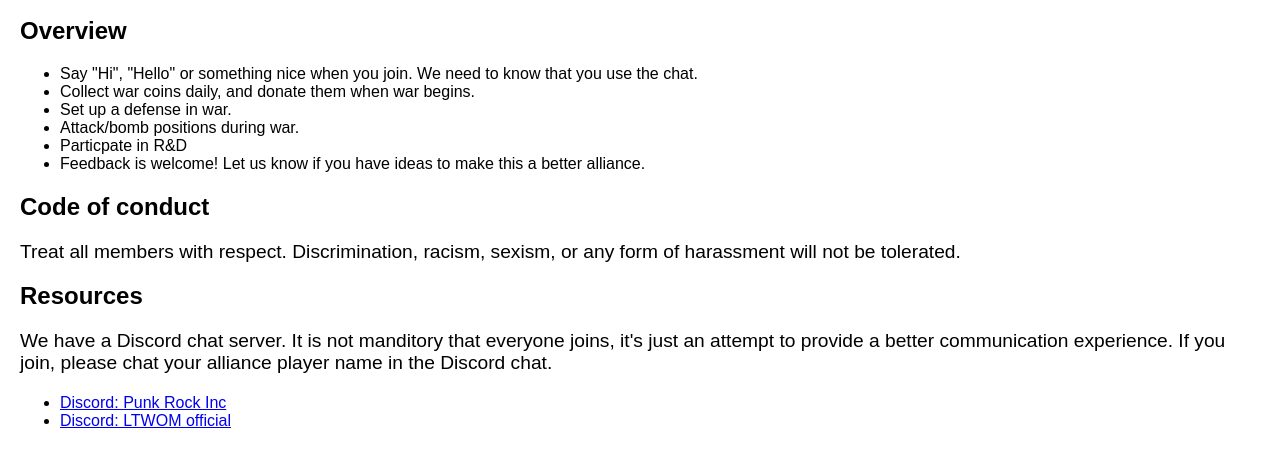
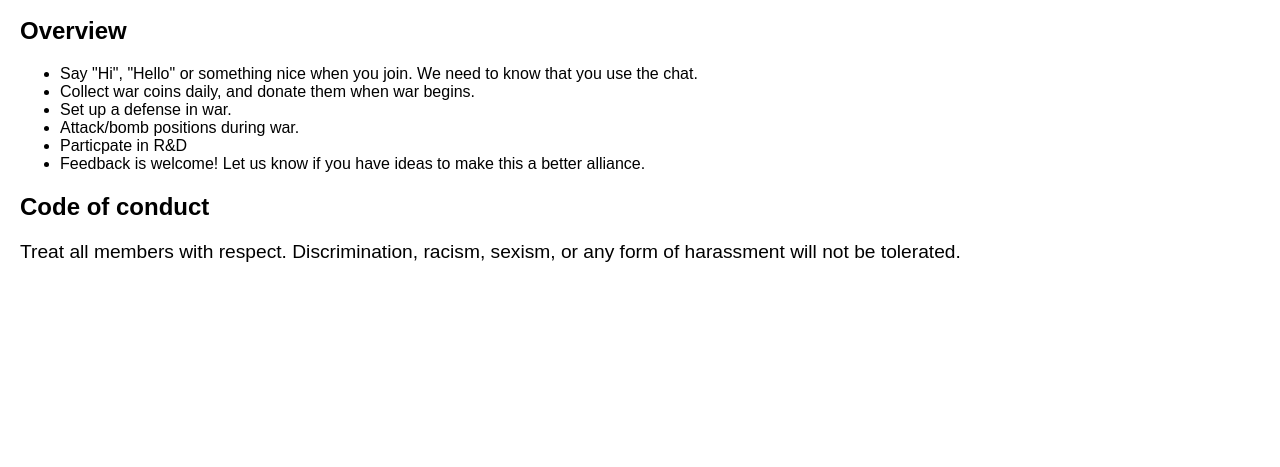
Before and after one commit to jaymckinney/LTWOM-Punk-Rock-Inc, a plain HTML site: page index.html in a window 1280 px wide. Shown: the part 125-592 px from the top of the page. Drawn offline with Linux system fonts and the light colour scheme.

Commit message:
Add files via upload
Removed Discord

```diff
--- a/index.html
+++ b/index.html
@@ -52,16 +52,6 @@
         Treat all members with respect. Discrimination, racism, sexism, or any form of harassment will not be
         tolerated.
     </p>
-
-    <h2>Resources</h2>
-    <p>
-        We have a Discord chat server. It is not manditory that everyone joins, it's just an attempt to provide a
-        better communication experience. If you join, please chat your alliance player name in the Discord chat.
-    </p>
-    <ul>
-        <li><a href="https://discord.gg/JfW7brPQ" target="_blank">Discord: Punk Rock Inc</a></li>
-        <li><a href="https://discord.gg/looneytuneswom" target="_blank">Discord: LTWOM official</a></li>
-    </ul>
 </body>
 
 </html>
```
